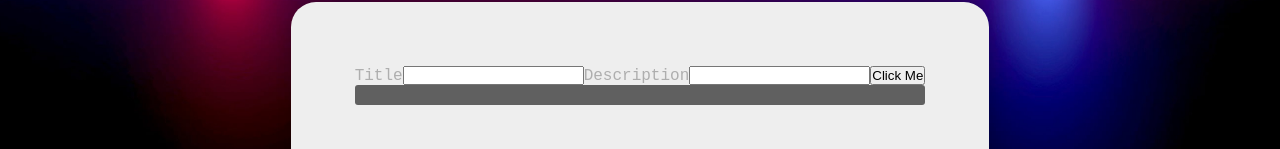
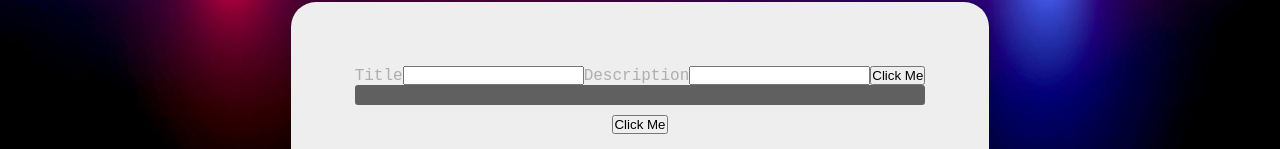
Before and after one commit to danielluizd/react-blog, a React (Create React App) app: page / in a window 1280 px wide. Both pictures are taken after a click on the button "Click Me". Shown: the part 651-800 px from the top of the page. Built offline with nearby package versions, Linux system fonts and the light colour scheme.

Commit message:
Criando delete dos artigos

```diff
--- a/src/App.js
+++ b/src/App.js
@@ -28,6 +28,16 @@ export default function App() {
     setFiles([...files, article])
 
     console.log('files', files)
+  }
+
+  const deleteArticles = (index) => {
+
+    const itens = files.filter((item, indexArticle) => indexArticle !== index);
+    setFiles(itens);
+
+    // console.log('itens', itens);
+
+    // console.log('click me delete article', files[index])
   }
 
   return (
@@ -131,9 +141,14 @@ export default function App() {
           <button onClick={() => submitArticle()}>Click Me</button>
 
 
-          {files.map(item => {
+          {files.map((item, index) => {
             // return <Accordion title={item.title} description={item.description}></Accordion>
-            return <Accordion {...item}></Accordion>
+            return (
+              <>
+                <Accordion {...item} files={files} setFiles={setFiles} index={index}/*deleteArticle={deleteArticles} id={index}*/></Accordion>
+                {/* <button onClick={() => deleteArticles(index)}>Click Me</button> */}
+              </>
+            )
           })}
 
           {/* {files.map(item => {
--- a/src/components/Accordion.js
+++ b/src/components/Accordion.js
@@ -1,6 +1,6 @@
 import React, { useState } from "react";
 
-const Accordion = ({ title, description }) => {
+const Accordion = ({ title, description, files, setFiles, index/*, deleteArticle, id*/ }) => {
   // const articles = {
   //   title: "How a semantic layer bridges BI and AI by David Mariani",
   //   content:
@@ -8,6 +8,11 @@ const Accordion = ({ title, description }) => {
   // };
   // const { title, content } = articles;
   const [openAccordion, setOpenAccordion] = useState(false);
+
+  const deleteArticle2 = () => {
+    const itens = files.filter((a, i) => i !== index)
+    setFiles(itens)
+  }
 
   return (
     <React.Fragment>
@@ -20,6 +25,8 @@ const Accordion = ({ title, description }) => {
         </h2>
         {openAccordion && <div className="accordionItemContent">{description}</div>}
       </div>
+      {/* <button onClick={() => deleteArticle(id)}>Click Me</button> */}
+      <button onClick={() => deleteArticle2()}>Click Me</button>
     </React.Fragment>
   );
 };
```
